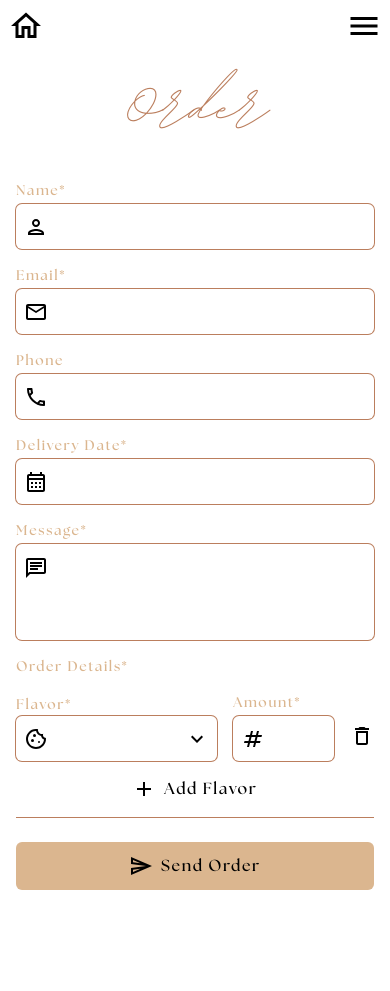
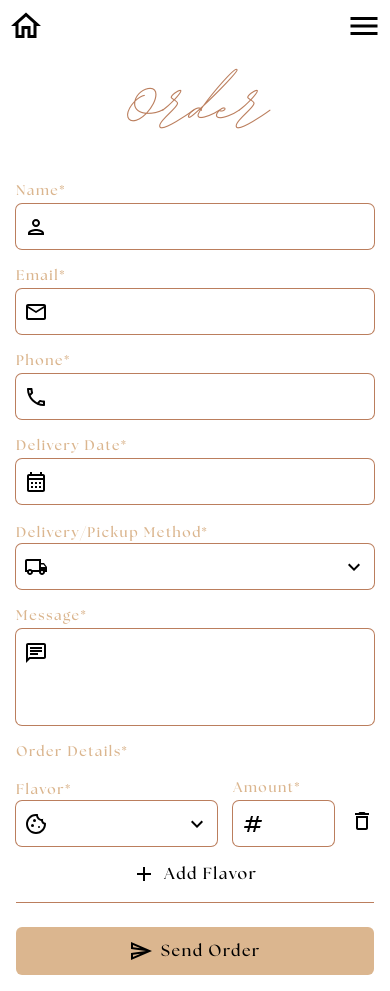
Before and after one commit to nickcoffey/cookiesxcoffey, a Next.js app: page /order in a window 390 px wide. Before the commit the page ends 906 px from the top, so only its background shows below. Built offline with nearby package versions, Linux system fonts and the light colour scheme.

Commit message:
added delivery method field & made phone required

```diff
--- a/pages/api/sendEmail.ts
+++ b/pages/api/sendEmail.ts
@@ -2,7 +2,7 @@ import nodemailer from 'nodemailer'
 import { google } from 'googleapis'
 import { getTruncatedDateStr } from '../../utils'
 import type { NextApiRequest, NextApiResponse } from 'next'
-import type { FlavorOptionType } from '../../types'
+import type { DeliveryOptionType, FlavorOptionType } from '../../types'
 
 const OAuth2 = google.auth.OAuth2
 
@@ -24,8 +24,9 @@ export type CookieItem = {
 export type EmailRequestBody = {
   email: string
   name: string
-  phone?: string
+  phone: string
   deliveryDate: string
+  deliveryMethod: DeliveryOptionType
   cookieList: CookieItem[]
   message: string
 }
@@ -39,8 +40,15 @@ const sendEmail = async (
   res: NextApiResponse<EmailResponseBody>
 ) => {
   if (req.method === 'POST') {
-    const { email, name, phone, deliveryDate, cookieList, message } =
-      req.body as EmailRequestBody
+    const {
+      email,
+      name,
+      phone,
+      deliveryDate,
+      deliveryMethod,
+      cookieList,
+      message
+    } = req.body as EmailRequestBody
 
     try {
       const accessToken = oauth2Client.getAccessToken()
@@ -64,10 +72,11 @@ const sendEmail = async (
         html: `
         <p><strong>Name:</strong> ${name}</p>
         <p><strong>Email:</strong> ${email}</p>
-        ${phone ? `<p><strong>Phone:</strong> ${phone}</p>` : ''}
+        <p><strong>Phone:</strong> ${phone}</p>
         <p><strong>Date:</strong> ${getTruncatedDateStr(
           new Date(deliveryDate)
         )}</p>
+        <p><strong>Delivery/Pickup Method:</strong> ${deliveryMethod}</p>
         <p><strong>Cookies:</strong></p>
         ${cookieList.reduce(
           (total, currentItem) =>
--- a/pages/order.tsx
+++ b/pages/order.tsx
@@ -8,6 +8,7 @@ import LocalPhoneIcon from '@mui/icons-material/LocalPhoneOutlined'
 import CalendarMonthIcon from '@mui/icons-material/CalendarMonthOutlined'
 import NumbersIcon from '@mui/icons-material/NumbersOutlined'
 import CookieIcon from '@mui/icons-material/CookieOutlined'
+import LocalShippingIcon from '@mui/icons-material/LocalShippingOutlined'
 import DeleteIcon from '@mui/icons-material/DeleteOutlined'
 import AddIcon from '@mui/icons-material/AddOutlined'
 import ChatIcon from '@mui/icons-material/ChatOutlined'
@@ -17,20 +18,21 @@ import WarningIcon from '@mui/icons-material/WarningOutlined'
 import CheckIcon from '@mui/icons-material/CheckOutlined'
 import { Page, Input, Datepicker, Select } from '../components'
 import { httpPost, maskPhone, removePhoneMask } from '../utils'
-import { FlavorOptions } from '../types'
+import { DeliveryOptions, FlavorOptions } from '../types'
 import type {
   CookieItem,
   EmailRequestBody,
   EmailResponseBody
 } from './api/sendEmail'
 import type { NextPage } from 'next'
-import type { Icon, FlavorOptionType } from '../types'
+import type { Icon, FlavorOptionType, DeliveryOptionType } from '../types'
 
 export type OrderInputs = {
   name: string
   email: string
   phone: string
   deliveryDate: string
+  deliveryMethod: DeliveryOptionType
   cookieList: CookieItem[]
   message: string
 }
@@ -47,6 +49,7 @@ const schema = yup.object({
     .required('Please enter your email.'),
   phone: yup
     .string()
+    .required('Please enter your phone number.')
     .test('phoneMax', 'Please enter a valid phone number.', value => {
       if (value) {
         const unmaskedValLength = removePhoneMask(value).length
@@ -59,6 +62,9 @@ const schema = yup.object({
     .typeError('Please enter a delivery date.')
     .min(new Date(), 'Delivery date must be in the future.')
     .required('Please enter a delivery date.'),
+  deliveryMethod: yup
+    .string()
+    .required('Please select a delivery/pickup option.'),
   cookieList: yup
     .array()
     .ensure()
@@ -101,6 +107,7 @@ const Order: NextPage = () => {
 
   const cookieListWatch = watch('cookieList')
   const phoneWatch = watch('phone')
+  const deliveryMethodWatch = watch('deliveryMethod')
 
   const addFlavor = () => {
     setValue(
@@ -171,6 +178,7 @@ const Order: NextPage = () => {
               })
             }
           }}
+          required
         />
         <Datepicker
           label='Delivery Date'
@@ -178,6 +186,17 @@ const Order: NextPage = () => {
           errorMsg={errors.deliveryDate?.message}
           inputProps={register('deliveryDate')}
           setValue={setValue}
+          required
+        />
+        <Select
+          options={DeliveryOptions}
+          value={deliveryMethodWatch}
+          handleSelect={selectedOption => {
+            setValue('deliveryMethod', selectedOption)
+          }}
+          label='Delivery/Pickup Method'
+          Icon={LocalShippingIcon}
+          errorMsg={errors.deliveryMethod?.message}
           required
         />
         <div className='lg:col-span-2'>
--- a/types.ts
+++ b/types.ts
@@ -17,3 +17,11 @@ export const FlavorOptions = [
   ...LimitedTimeOptions
 ] as const
 export type FlavorOptionType = (typeof FlavorOptions)[number]
+
+export const DeliveryOptions = [
+  'Pick up at baker’s location - $0',
+  'Meet in the middle - $5',
+  'Delivery to location (Greater St. Louis Area only) - $10',
+  'Shipping via UPS - Market Price'
+] as const
+export type DeliveryOptionType = (typeof DeliveryOptions)[number]
```
